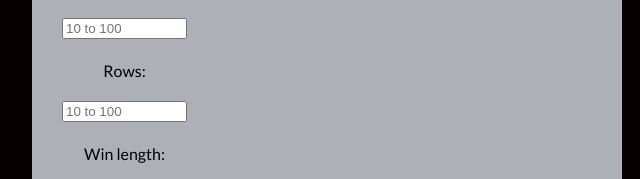
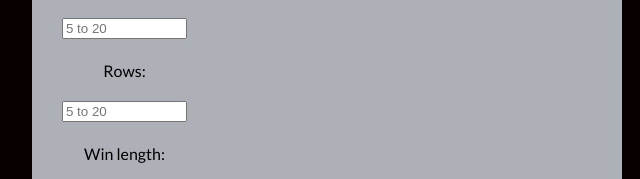
Before and after one commit to Pewdeadcake/tictactoe, a plain HTML site: page index.html in a window 1280 px wide. Shown: the part 300-479 px from the top of the page, 313-953 px from the left. Drawn offline with Linux system fonts and the light colour scheme; a web font is replaced by a local one.

Commit message:
Update index.html

```diff
--- a/index.html
+++ b/index.html
@@ -25,9 +25,9 @@
       <label for="player2_name">Player 2:</label>
       <input type="text" id="player2_name" maxlength="20" placeholder="Enter Your Name"/>
       <label for="columns">Columns:</label>
-      <input type="number" id="columns" min="10" max="100" placeholder="10 to 100"/>
+      <input type="number" id="columns" min="10" max="100" placeholder="5 to 20"/>
       <label for="rows">Rows:</label>
-      <input type="number" id="rows" min="10" max="100" placeholder="10 to 100"/>
+      <input type="number" id="rows" min="10" max="100" placeholder="5 to 20"/>
       <label for="steps">Win length: </label>
       <input type="number" id="steps" min="5" max="10" placeholder="5 to 10"/>
       <button id="start" class="button_box">START</button>
```
